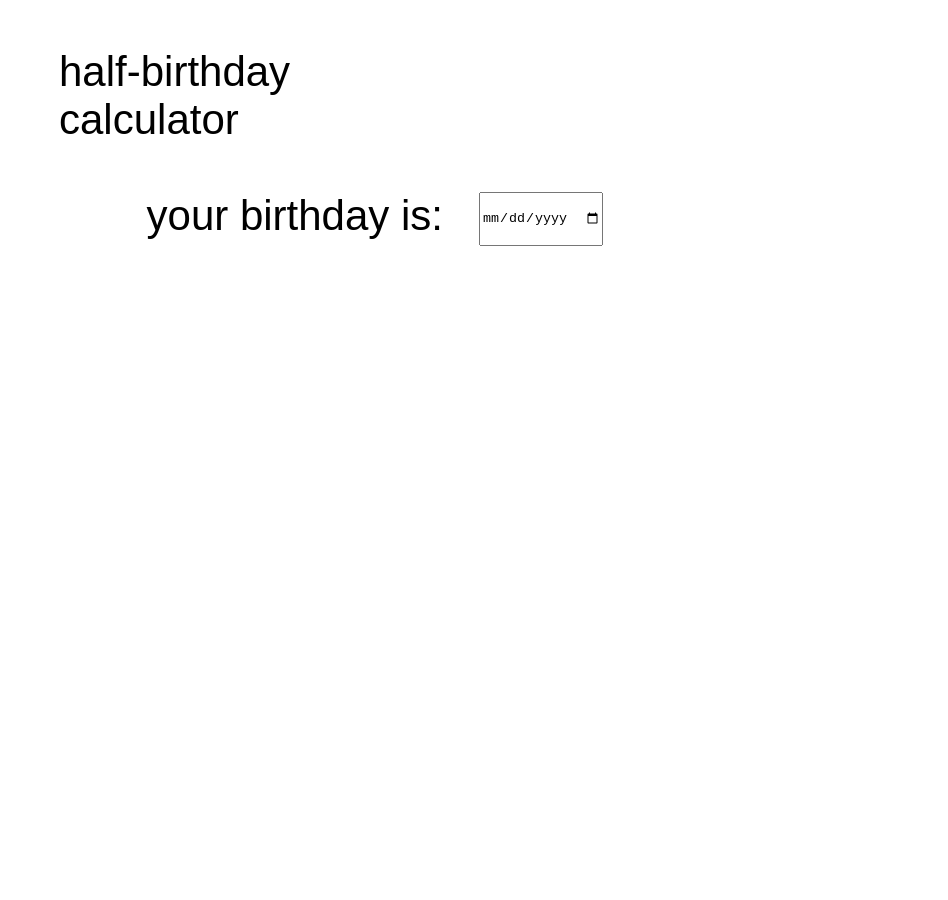
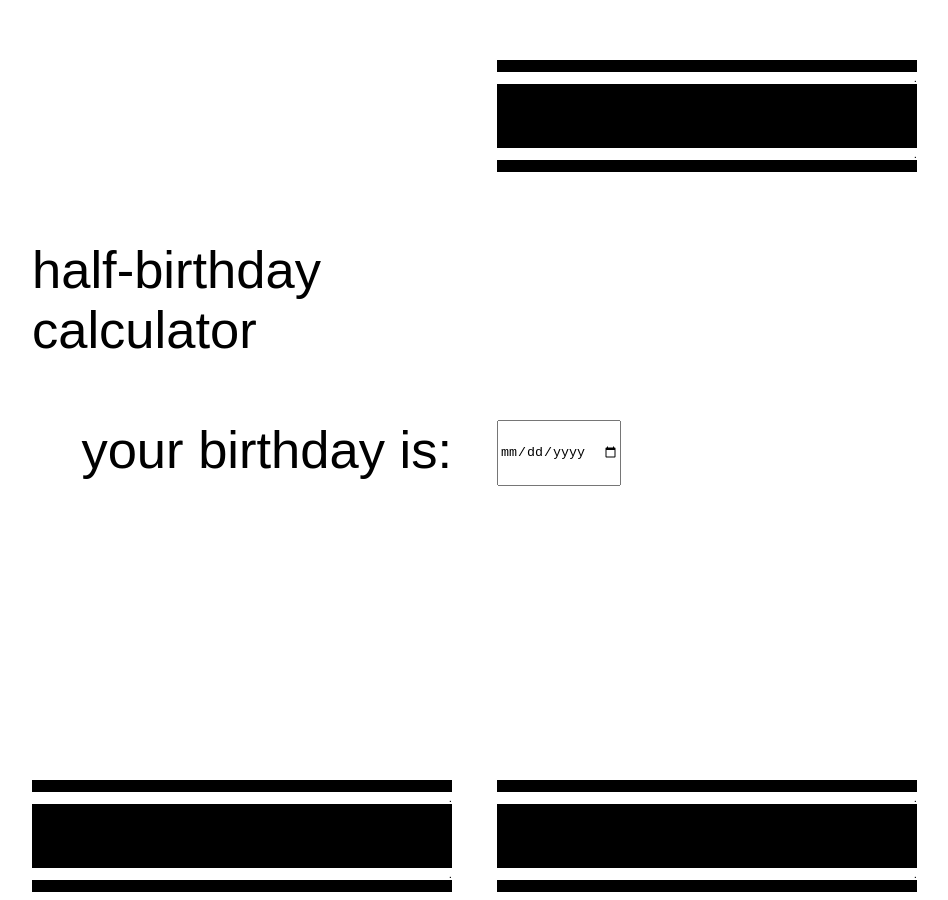
Before and after one commit to OSGH-web/half-birthday-calculator, a plain HTML site: page index.html in a window 1280 px wide. Shown: the whole page, without its empty margins (13-961 px from the left). Before the commit the page ends 800 px from the top, so only its background shows below. Drawn offline with Linux system fonts and the light colour scheme; a web font is replaced by a local one.

Commit message:
increase font scale; add ornamentation

```diff
--- a/birthday.css
+++ b/birthday.css
@@ -1,14 +1,14 @@
 :root {
-    --n-rows: 4;
+    --n-rows: 5;
     --n-cols: 2;
 
 
-    --scale-factor: 24;
+    --scale-factor: 30;
 
     --row-height: calc(4px * var(--scale-factor));
     --row-gap: calc(2px * var(--scale-factor));
 
-    --col-width: calc(16px * var(--scale-factor));
+    --col-width: calc(14px * var(--scale-factor));
     --col-gap: calc(1.5px * var(--scale-factor));
 
 
@@ -37,7 +37,7 @@ body {
     height: var(--page-height);
     width: var(--page-width);
 
-    margin-left: calc(2 * var(--col-gap));
+    margin-left: calc(1 * var(--col-gap));
 }
 
 .row-group {
--- a/birthday.js
+++ b/birthday.js
@@ -54,6 +54,8 @@ document.getElementById("date").setAttribute("max", year + "-12-31");
 
 const datePickerElement = document.getElementById("date-picker");
 const dateElement = document.getElementById("date");
+const birthdayDateElement = document.getElementById("birthday-date");
+const birthdayRowGroupElement = document.getElementById("birthday-row-group");
 const daysFromNowElement = document.getElementById("days-from-now");
 const daysFromNowBirthdayElement = document.getElementById(
   "days-from-now-birthday",
@@ -70,6 +72,8 @@ datePickerElement.addEventListener("change", () => {
 
   datePickerElement.classList.remove("hidden");
   dateElement.classList.remove("hidden");
+  birthdayDateElement.classList.remove("hidden");
+  birthdayRowGroupElement.classList.remove("row-group");
   daysFromNowElement.classList.remove("hidden");
   daysFromNowBirthdayElement.classList.remove("hidden");
   daysFromNowBirthdayFlavorElement.classList.remove("hidden");
@@ -93,16 +97,16 @@ datePickerElement.addEventListener("change", () => {
     daysFromNowBirthdayFlavorElement.innerText = " days from now";
   }
 
+  const birthdayString = getDateString(birthdayDate);
+  birthdayDateElement.innerText = birthdayString;
+
   const halfBirthday = getHalfBirthday(birthdayDate);
-
   let halfBirthdayString = getDateString(halfBirthday);
-
   let daysFromNow = getNumberOfDaysFromNow(halfBirthday);
   if (daysFromNow >= 365) {
     daysFromNow -= 365;
     halfBirthdayString = getDateString(addDays(halfBirthday, -365));
   }
-
   dateElement.innerText = halfBirthdayString;
   daysFromNowElement.innerText = `${daysFromNow} days from now`;
   if (daysFromNow === 1) {
--- a/font-test.css
+++ b/font-test.css
@@ -34,11 +34,9 @@
 }
 
 :root {
-    --font-size: 80px;
+    --font-size: 95px;
     --leading: 25px;
     --line-height: calc(var(--font-size) + var(--leading));
-
-    --column-width: 700px;
 }
 * {
     vertical-align: bottom; }
@@ -63,7 +61,7 @@ p {
     /* --leading: 4px; */
 
     --font-size: 8px;
-    --leading: 2px;
+    --leading: 4px;
     --line-height: calc(var(--font-size) + var(--leading));
     min-height: var(--line-height);
     height: var(--line-height);
@@ -79,7 +77,7 @@ p {
     /* --leading: 4px; */
 
     --font-size: 16px;
-    --leading: 4px;
+    --leading: 8px;
     --line-height: calc(var(--font-size) + var(--leading));
     min-height: var(--line-height);
     height: var(--line-height);
@@ -90,13 +88,46 @@ p {
     /* padding: var(--line-height); */
 }
 
+.p-7-over-3 {
+    /* --font-size: 28px; */
+    /* --leading: 4px; */
+
+    /* 12,    24,  32,  48,  96 */
+    /* 4:1,   4:1, 3:1, 5:1, 5:1 */
+    /* 2:0.5, 4:1, 9:3, 10:2, 20:4 */
+    --font-size: 11px;
+    --leading: calc(11/3)px;
+    --line-height: calc(var(--font-size) + var(--leading));
+    min-height: var(--line-height);
+    height: var(--line-height);
+    line-height: var(--line-height);
+
+    height: fit-content;
+    /* margin-top: var(--line-height); */
+    /* padding: var(--line-height); */
+}
+
+.p-3-5 {
+    --font-size: 15px;
+    --leading: 5px;
+    --line-height: calc(var(--font-size) + var(--leading));
+    min-height: var(--line-height);
+    height: var(--line-height);
+    line-height: var(--line-height);
+
+    height: fit-content;
+}
 .p-7 {
     /* --font-size: 28px; */
     /* --leading: 4px; */
 
-    --font-size: 24px;
-    --leading: 8px;
+    /* 12,    24,  32,  48,  96 */
+    /* 4:1,   4:1, 3:1, 5:1, 5:1 */
+    /* 2:0.5, 4:1, 9:3, 10:2, 20:4 */
+    --font-size: 30px;
+    --leading: 10px;
     --line-height: calc(var(--font-size) + var(--leading));
+    min-height: var(--line-height);
     height: var(--line-height);
     line-height: var(--line-height);
 
@@ -106,8 +137,8 @@ p {
 }
 
 .p-10 {
-    --font-size: 40px;
-    --leading: 8px;
+    --font-size: 50px;
+    --leading: 10px;
     --line-height: calc(var(--font-size) + var(--leading));
     height: var(--line-height);
     line-height: var(--line-height);
@@ -117,8 +148,8 @@ p {
 }
 
 .p-20 {
-    --font-size: 80px;
-    --leading: 16px;
+    --font-size: 100px;
+    --leading: 20px;
     --line-height: calc(var(--font-size) + var(--leading));
     height: var(--line-height);
     line-height: var(--line-height);
--- a/index.html
+++ b/index.html
@@ -1,9 +1,14 @@
 <html>
     <body>
         <div class="gap"></div>
+
         <div class="page">
             <div class="row-group">
                 <div id="c0" class="col start">
+
+                    <div class="row">
+                    </div>
+                    <div class="gap"></div>
                     <div class="row">
                         <p class="p-10 Helvetica z-1">half-birthday calculator</p>
                     </div>
@@ -17,19 +22,42 @@
                         <p id="half-birthday-label" class="p-10 Helvetica hidden text-align-right">your half-birthday is:</p>
                     </div>
                     <div class="gap"></div>
-                    <div class="row"></div>
+                    <div class="row">
+                        <p class="p-7-over-3 Helvetica z-1 text-align-right background-color-black">.</p>
+                        <p class="p-7-over-3 Helvetica z-1 text-align-right">.</p>
+                        <p class="p-7-over-3 Helvetica z-1 text-align-right background-color-black">.</p>
+                        <p class="p-7 Helvetica z-1 text-align-right background-color-black">.</p>
+                        <p class="p-7-over-3 Helvetica z-1 text-align-right background-color-black">.</p>
+                        <p class="p-7-over-3 Helvetica z-1 text-align-right">.</p>
+                        <p class="p-7-over-3 Helvetica z-1 text-align-right background-color-black">.</p>
+                    </div>
                 </div>
                 <div id="c1" class="col">
+                    <div class="row">
+                        <p class="p-7-over-3 Helvetica z-1 text-align-right background-color-black">.</p>
+                        <p class="p-7-over-3 Helvetica z-1 text-align-right">.</p>
+                        <p class="p-7-over-3 Helvetica z-1 text-align-right background-color-black">.</p>
+                        <p class="p-7 Helvetica z-1 text-align-right background-color-black">.</p>
+                        <p class="p-7-over-3 Helvetica z-1 text-align-right background-color-black">.</p>
+                        <p class="p-7-over-3 Helvetica z-1 text-align-right">.</p>
+                        <p class="p-7-over-3 Helvetica z-1 text-align-right background-color-black">.</p>
+                    </div>
+                    <div class="gap"></div>
                     <div class="row"></div>
                     <div class="gap"></div>
                     <div class="row">
+                        <div id="birthday-row-group" class="row-group">
+
+                            <p id="birthday-date" class="p-10 Helvetica-Bold hidden"></p>
                             <input class="p-10" type="date" id="date-picker"/>
+
                             <p class="p-2-5 Helvetica"></p>
                             <div class="row-group">
                                 <p id="days-from-now-birthday" class="p-5 Helvetica hidden">9</p>
                                 <p id="days-from-now-birthday-flavor" class="p-5 Helvetica indent hidden"> days from now</p>
                             </div>
                             <p class="p-2-5 Helvetica"></p>
+                        </div>
                     </div>
                     <div class="gap"></div>
                     <div class="row">
@@ -39,7 +67,15 @@
                         <p class="p-2-5 Helvetica"></p>
                     </div>
                     <div class="gap"></div>
-                    <div class="row"></div>
+                    <div class="row">
+                        <p class="p-7-over-3 Helvetica z-1 text-align-right background-color-black">.</p>
+                        <p class="p-7-over-3 Helvetica z-1 text-align-right">.</p>
+                        <p class="p-7-over-3 Helvetica z-1 text-align-right background-color-black">.</p>
+                        <p class="p-7 Helvetica z-1 text-align-right background-color-black">.</p>
+                        <p class="p-7-over-3 Helvetica z-1 text-align-right background-color-black">.</p>
+                        <p class="p-7-over-3 Helvetica z-1 text-align-right">.</p>
+                        <p class="p-7-over-3 Helvetica z-1 text-align-right background-color-black">.</p>
+                    </div>
                 </div>
             </div>
         </div>
```
Lines whose indentation alone changed are shown as unchanged.
